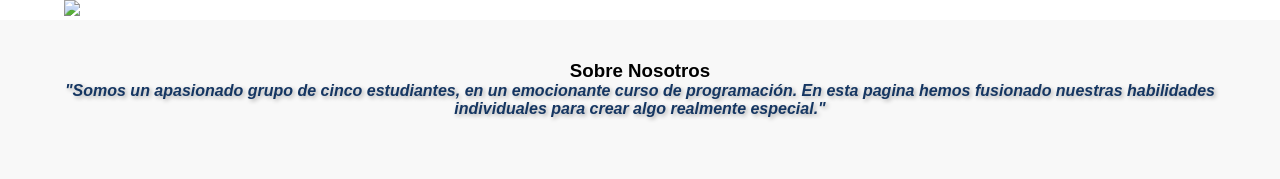
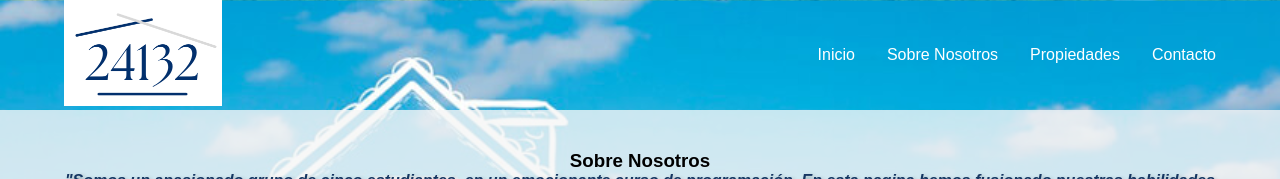
Before and after one commit to Karikuchi/24132-No-usar, a plain HTML site: page Nosotros.html in a window 1280 px wide. Shown: the top 179 px of the page. Drawn offline with Linux system fonts and the light colour scheme.

Commit message:
Enlazar links Nosotros

```diff
--- a/Nosotros.css
+++ b/Nosotros.css
@@ -165,7 +165,7 @@ h2{
 /* SOBRE NOSOTROS - EL EQUIPO */
 
 body {
-    background-image: linear-gradient(180deg, #0000008c 0%, #0000008c 100%), url('comprar-casa.jpg');
+    background-image: linear-gradient(180deg, #0000008c 0%, #0000008c 100%), url('img/comprar-casa.jpg');
     content: "";
     position: absolute;
     top: 0;
--- a/Nosotros.html
+++ b/Nosotros.html
@@ -13,7 +13,7 @@
     <header class="Logo">
         <nav class="nav container">
             <div class="nav__logo">
-                <img src="Logo de Inicial Inmobiliaria Minimalista Elegante Dorado.png" class="nav__logo" width="50%">
+                <img src="img/Logo de Inicial Inmobiliaria Minimalista Elegante Dorado.png" class="nav__logo" width="50%">
                 <!-- <h2 class="nav__title">24132 Servicios Inmobiliarios</h2> -->
             </div>
 
```
Also changed, not shown: index.html (+2 -2 lines).
